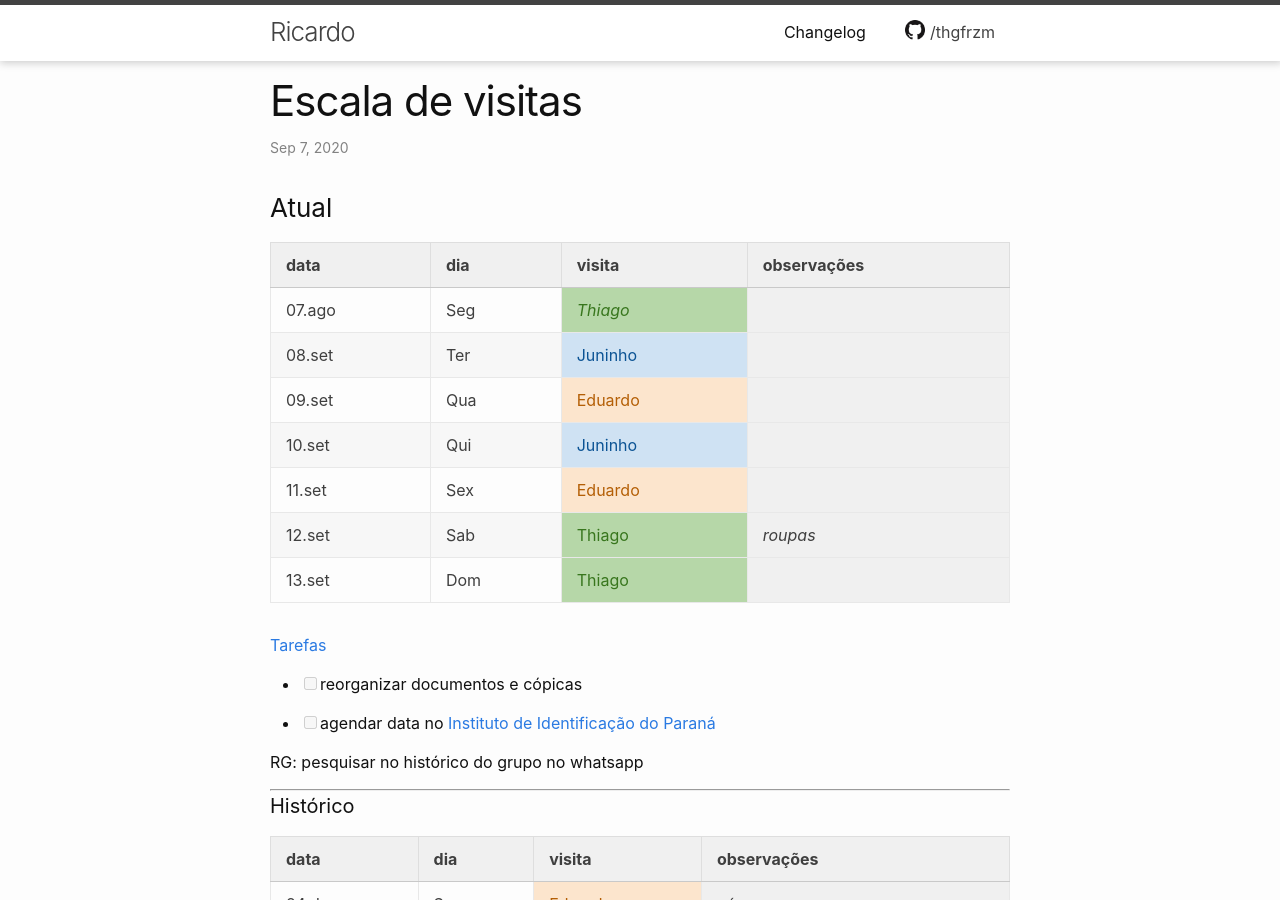
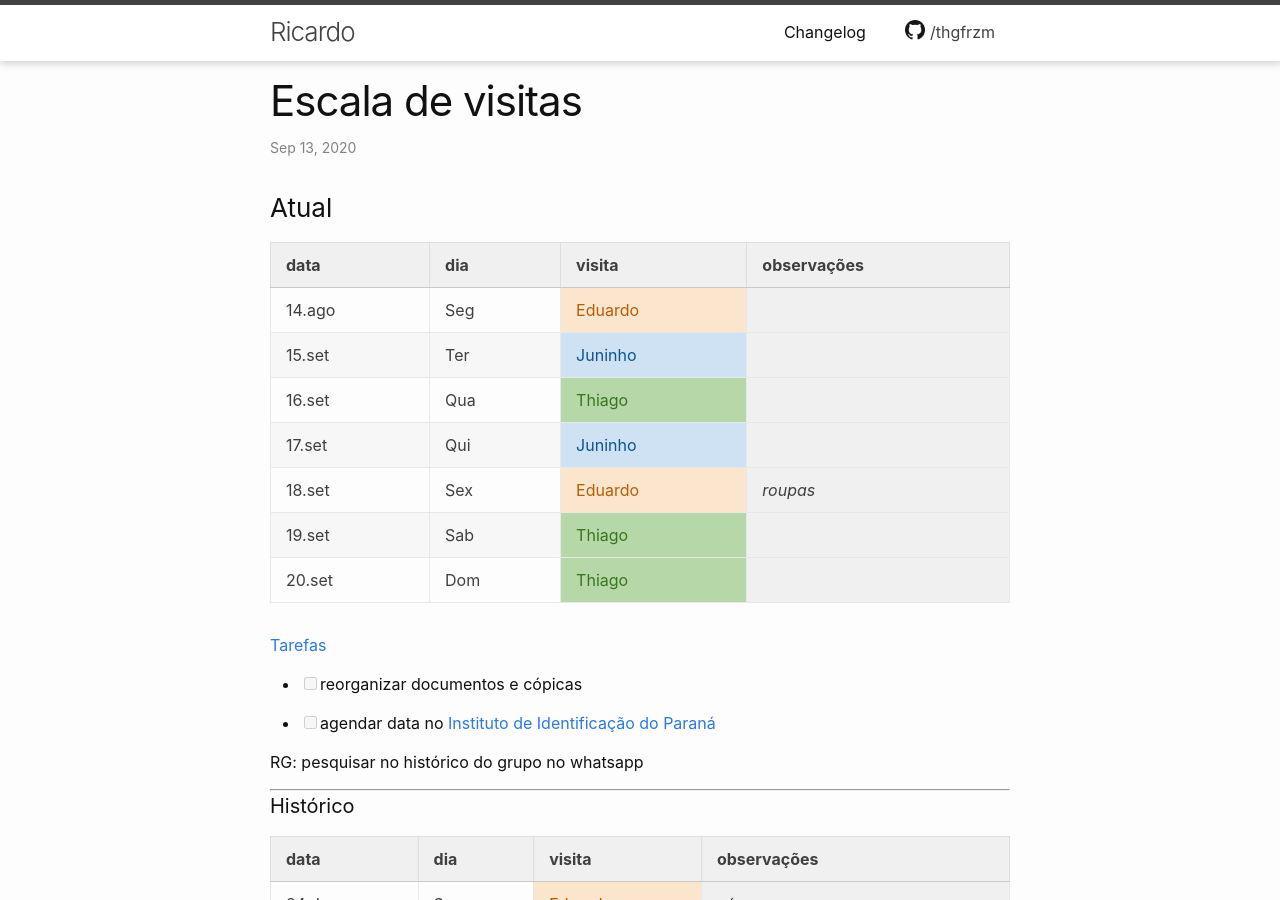
Before and after one commit to thgfrzm/ricardo, a Jekyll site: the page built from _posts/2018-12-23-escala-visitas.markdown, in a window 1280 px wide and 900 px high. Built offline with Jekyll 4.4.1, drawn with Linux system fonts in a browser that asks for light colours; some of the changed text lies outside the part shown.

Commit message:
Update 2018-12-23-escala-visitas.markdown

```diff
--- a/_posts/2018-12-23-escala-visitas.markdown
+++ b/_posts/2018-12-23-escala-visitas.markdown
@@ -1,21 +1,21 @@
 ---
 layout: post
 title:  "Escala de visitas"
-date:   2020-09-07 00:00:00 -0300
+date:   2020-09-13 14:00:00 -0300
 categories: agenda
 ---
 
 ### Atual
 
-| data   | dia | visita   | observações |
-| ------ | --- | -------- | ----------- |
-| 07.ago | Seg | *Thiago* |             |
-| 08.set | Ter | Juninho  |             |
-| 09.set | Qua | Eduardo  |             |
-| 10.set | Qui | Juninho  |             |
-| 11.set | Sex | Eduardo  |             |
-| 12.set | Sab | Thiago   | _roupas_    |
-| 13.set | Dom | Thiago   |             |
+| data   | dia | visita  | observações |
+| ------ | --- | ------- | ----------- |
+| 14.ago | Seg | Eduardo |             |
+| 15.set | Ter | Juninho |             |
+| 16.set | Qua | Thiago  |             |
+| 17.set | Qui | Juninho |             |
+| 18.set | Sex | Eduardo | _roupas_    |
+| 19.set | Sab | Thiago  |             |
+| 20.set | Dom | Thiago  |             |
 
 <!--
 ### nota
```
Also changed, not shown: other parts of _posts/2018-12-23-escala-visitas.markdown (+7 -0 lines).
